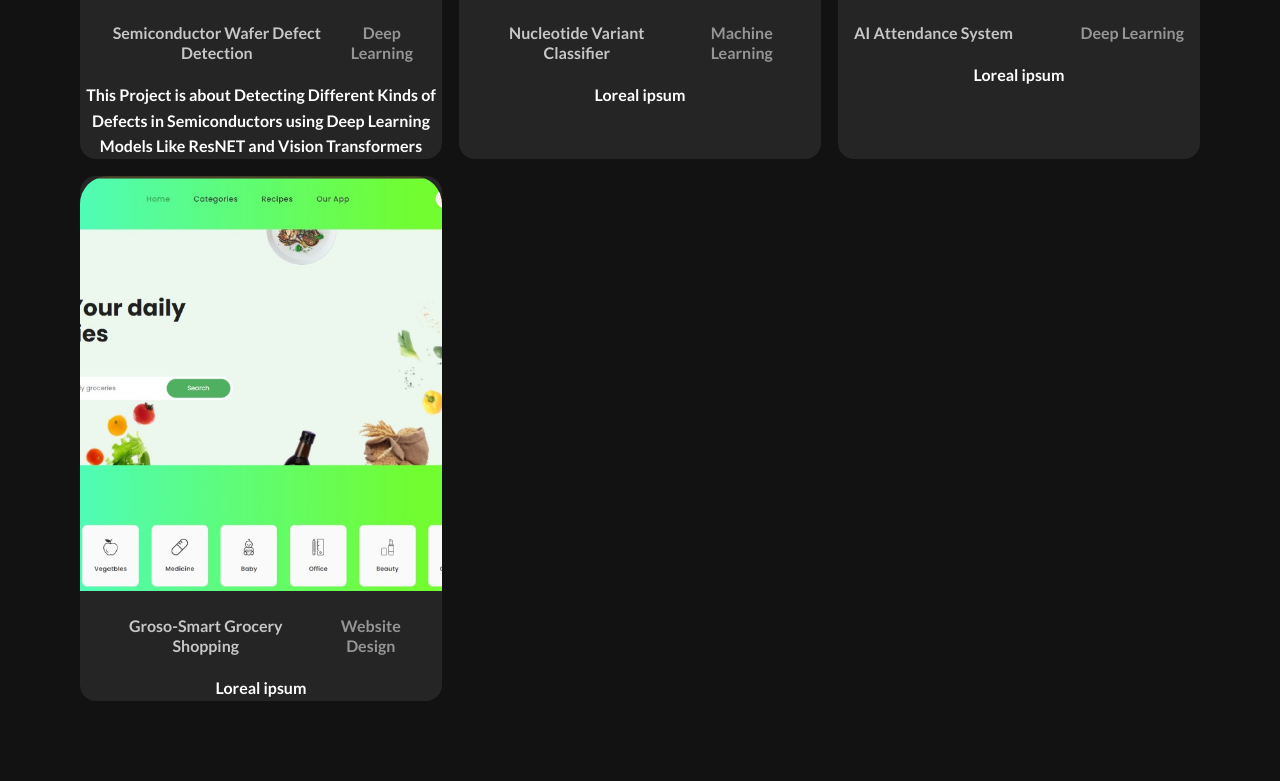
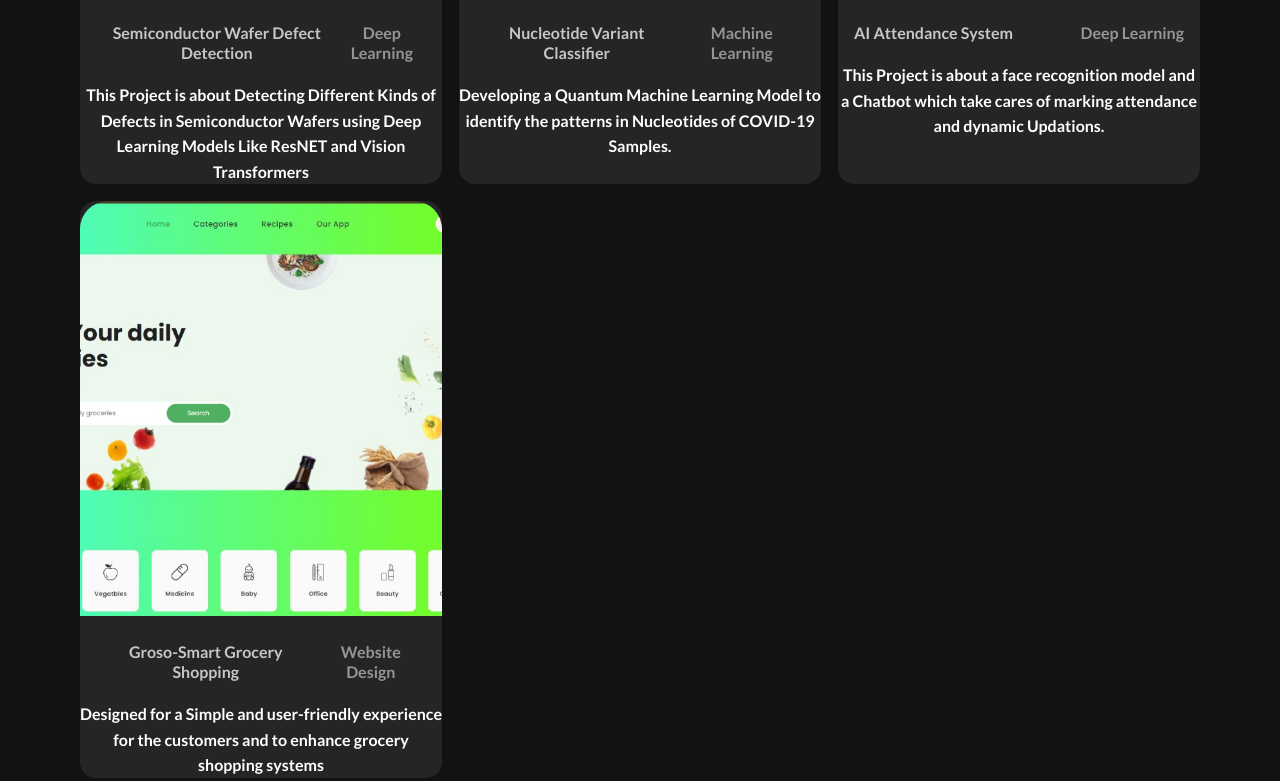
Before and after one commit to Abhishek2104200/portfolio, a plain HTML site: page index.html in a window 1280 px wide. Shown: the part 6301-7082 px from the top of the page. Drawn offline with Linux system fonts and the light colour scheme.

Commit message:
updated description in project section

```diff
--- a/index.html
+++ b/index.html
@@ -1197,7 +1197,7 @@ semiconductor defect analysis results</p>
                     <span class="project-category">Deep Learning</span>
 
                 </div>
-                <p>This Project is about Detecting Different Kinds of Defects in Semiconductors using Deep Learning Models Like ResNET and Vision Transformers</p>
+                <p>This Project is about Detecting Different Kinds of Defects in Semiconductor Wafers using Deep Learning Models Like ResNET and Vision Transformers</p>
             </div>
             <div class="portfolio-item" data-category="ml">
                 <img src="./assets/images/qml.png" alt="Project 2" class="portfolio-image" />
@@ -1205,7 +1205,7 @@ semiconductor defect analysis results</p>
                     <span class="project-name">Nucleotide Variant Classifier</span>
                     <span class="project-category">Machine Learning</span>
                 </div>
-                <p>Loreal ipsum</p>
+                <p>Developing a Quantum Machine Learning Model to identify the patterns in Nucleotides of COVID-19 Samples.</p>
             </div>
             <div class="portfolio-item" data-category="ml">
                 <img src="./assets/images/attendance.jpg" alt="Project 3" class="portfolio-image" />
@@ -1213,7 +1213,7 @@ semiconductor defect analysis results</p>
                     <span class="project-name">AI Attendance System</span>
                     <span class="project-category">Deep Learning</span>
                 </div>
-                <p>Loreal ipsum</p>
+                <p>This Project is about a face recognition model and a Chatbot which take cares of marking attendance and dynamic Updations.</p>
             </div>
             <div class="portfolio-item" data-category="website">
                 <img src="./assets/images/groso.jpg" alt="Project 4" class="portfolio-image" />
@@ -1221,7 +1221,7 @@ semiconductor defect analysis results</p>
                     <span class="project-name">Groso-Smart Grocery Shopping</span>
                     <span class="project-category">Website Design</span>
                 </div>
-                <p>Loreal ipsum</p>
+                <p>Designed for a Simple and user-friendly experience for the customers and to enhance grocery shopping systems  </p>
             </div>
 
 
```
